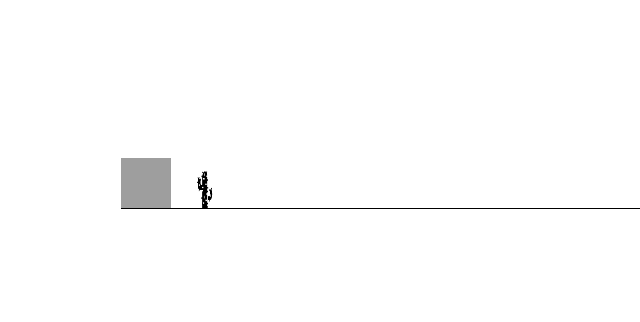
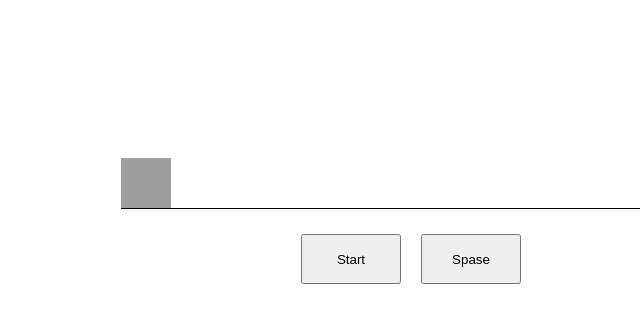
Before and after one commit to Vasylij-Kashtalyan/gameDinosaurJump, a plain HTML site: page index.html in a window 1280 px wide. Shown: the whole page, without its empty margins (219-859 px from the left). Drawn offline with Linux system fonts and the light colour scheme; grey boxes are pictures that could not be loaded.

Commit message:
add two btn

```diff
--- a/css/style.css
+++ b/css/style.css
@@ -17,14 +17,19 @@
 #cactus {
   width: 20px;
   height: 40px;
-  background-image: url(../img/cactus.png);
+
   background-size: 20px 40px;
   background-repeat: no-repeat;
   position: relative;
   top: 112px;
   left: 580px;
-  animation: cactusMov 1.3s infinite linear;
 }
+
+.cactusMov {
+  background-image: url(../img/cactus.png);
+  animation: cactusMov 1.4s infinite linear;
+}
+
 @keyframes cactusMov {
   0% {
     left: 580px;
@@ -54,3 +59,18 @@
     top: 150px;
   }
 }
+.btnBox {
+  margin: auto;
+  display: flex;
+  justify-content: center;
+  align-items: center;
+}
+.btn {
+  margin-right: 20px;
+  margin-top: 25px;
+  display: block;
+  width: 100px;
+  height: 50px;
+  justify-content: center;
+  align-items: center;
+}
--- a/index.html
+++ b/index.html
@@ -12,6 +12,10 @@
       <div id="dino"></div>
       <div id="cactus"></div>
     </div>
+    <div class="btnBox">
+      <button id="start" class="btn" type="button">Start</button>
+      <button id="spase" class="btn" type="button">Spase</button>
+    </div>
     <script src="./js/index.js"></script>
   </body>
 </html>
--- a/js/index.js
+++ b/js/index.js
@@ -1,7 +1,14 @@
 const dino = document.getElementById("dino");
 const cactus = document.getElementById("cactus");
+const spaseBtn = document.getElementById("spase");
+const startBtn = document.getElementById("start");
 
-document.addEventListener("keydown", onJump);
+spaseBtn.addEventListener("click", onJump);
+startBtn.addEventListener("click", onStartGame);
+
+function onStartGame() {
+  cactus.classList.add("cactusMov");
+}
 
 function onJump() {
   if (dino.classList != "jump") {
@@ -11,6 +18,7 @@ function onJump() {
     dino.classList.remove("jump");
   }, 300);
 }
+
 let GameOver = setInterval(function () {
   let dinoTop = parseInt(window.getComputedStyle(dino).getPropertyValue("top"));
   let cactusLeft = parseInt(
@@ -19,5 +27,6 @@ let GameOver = setInterval(function () {
 
   if (cactusLeft < 50 && cactusLeft > 0 && dinoTop >= 140) {
     alert("Game Over");
+    cactus.classList.remove("cactusMov");
   }
 }, 10);
```
